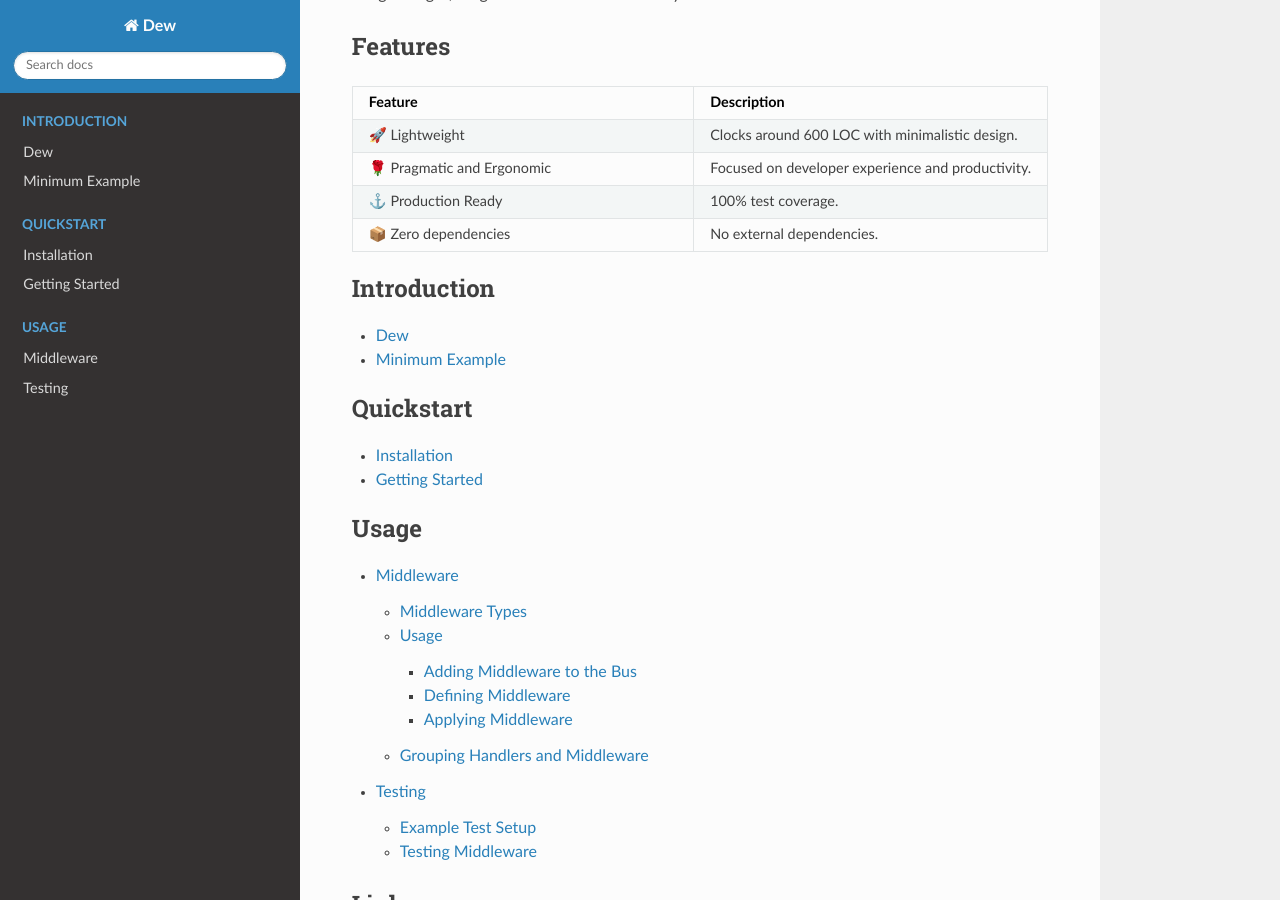
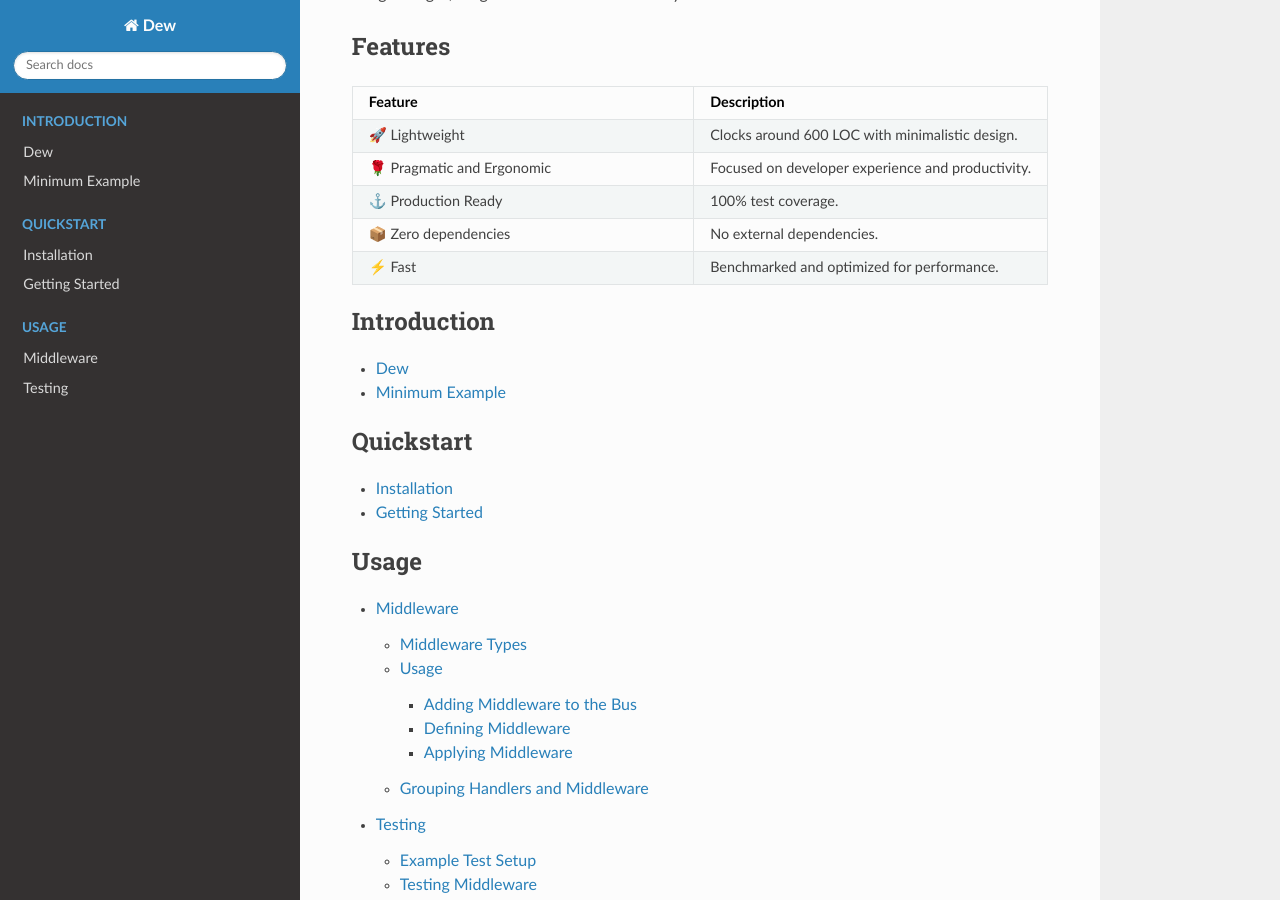
Before and after one commit to go-dew/dew, a Sphinx documentation site: the page built from docs/source/index.rst, in a window 1280 px wide and 900 px high, scrolled down 402 px. Built offline with Sphinx 7.4.7 and the Read the Docs theme 2.0.0, drawn with Linux system fonts in a browser that asks for light colours.

Commit message:
Update doc

```diff
--- a/docs/source/index.rst
+++ b/docs/source/index.rst
@@ -29,6 +29,8 @@ Features
      - 100% test coverage.
    * - 📦 Zero dependencies
      - No external dependencies.
+   * - ⚡️ Fast
+     - Benchmarked and optimized for performance.
 
 .. toctree::
    :caption: Introduction
```
Also changed, not shown: README.md (+1 -1 lines).
